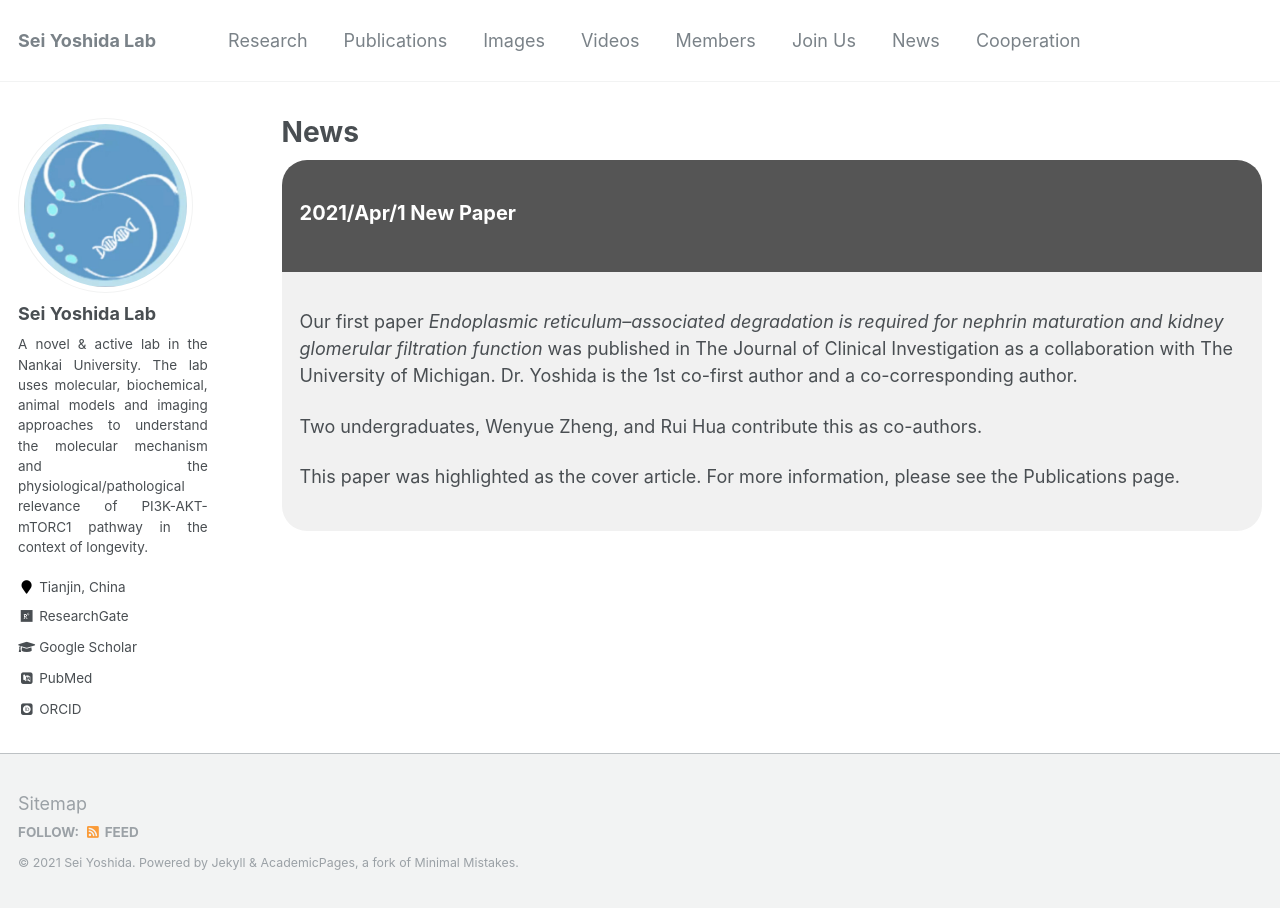
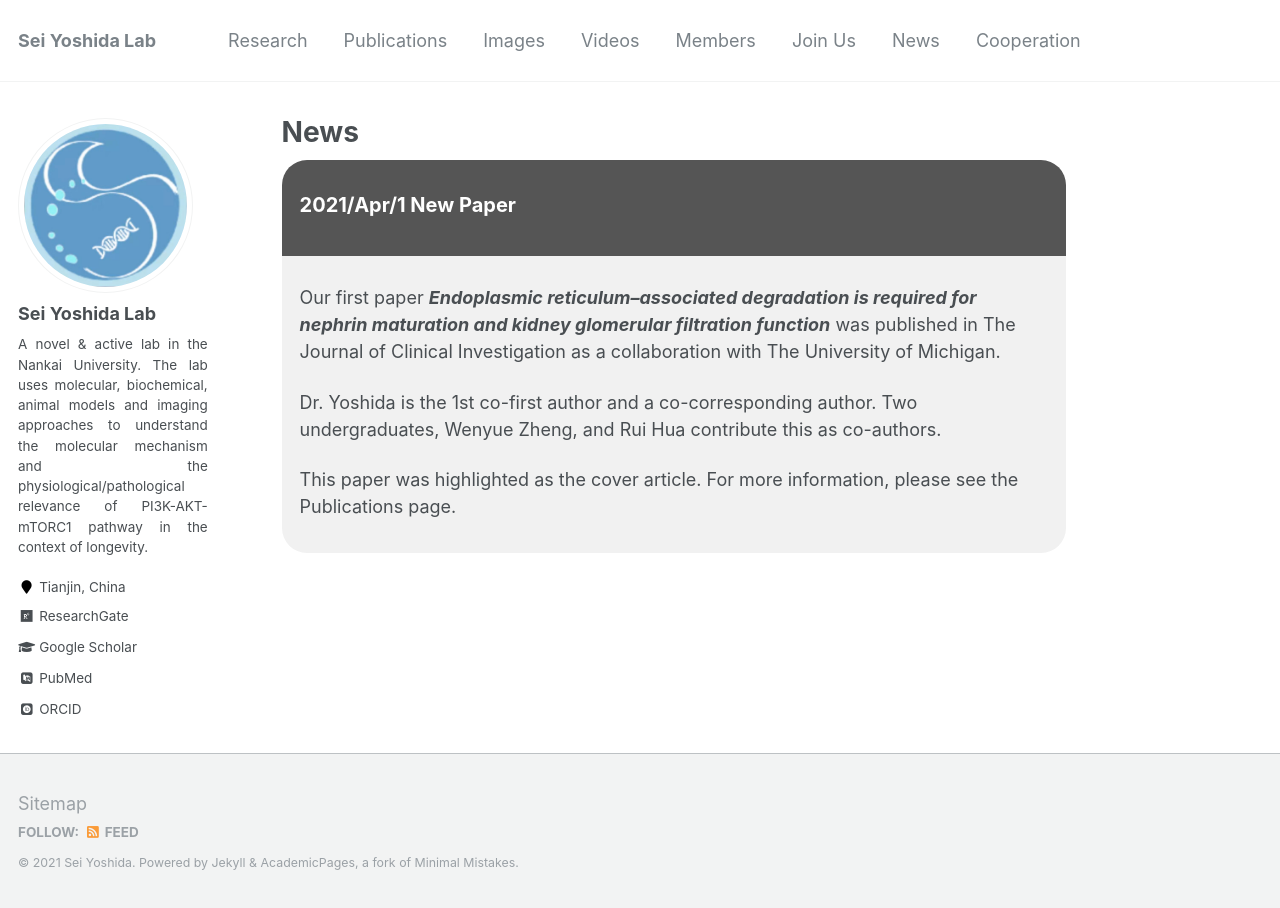
Before and after one commit to seiyoshida-lab/seiyoshida-lab.github.io, a Jekyll site: the page built from _pages/news.md, in a window 1280 px wide. Built offline with Jekyll 4.4.1, drawn with Linux system fonts in a browser that asks for light colours; some web fonts are replaced; some of the changed lines change nothing that is shown.

Commit message:
Update news.md

```diff
--- a/_pages/news.md
+++ b/_pages/news.md
@@ -11,10 +11,9 @@ author_profile: true
 <style>
 .li {
   background-color: #555;
-  width: 1000px;
   color: white;
-  padding: 18px;
-  width: 100%;
+  padding: 10px 18px;
+  width: 80%;
   border: none;
   text-align: left;
   outline: none;
@@ -24,8 +23,8 @@ author_profile: true
 
 .content {
   background-color: #f1f1f1;
-  padding:18px;
-  width: 100%;
+  padding: 10px 18px;
+  width: 80%;
   border: none;
   text-align: left;
   outline: none;
@@ -39,8 +38,8 @@ author_profile: true
 <body>
 <div class="li"><p><b>2021/Apr/1 New Paper</b></p></div>
 <div class="content">
-  <p>Our first paper <i>Endoplasmic reticulum–associated degradation is required for nephrin maturation and kidney glomerular filtration function</i> was published in The Journal of Clinical Investigation as a collaboration with The University of Michigan. Dr. Yoshida is the 1st co-first author and a co-corresponding author.</p>
-  <p>Two undergraduates, Wenyue Zheng, and Rui Hua contribute this as co-authors.</p>
+  <p>Our first paper <b><i>Endoplasmic reticulum–associated degradation is required for nephrin maturation and kidney glomerular filtration function</i></b> was published in The Journal of Clinical Investigation as a collaboration with The University of Michigan.</p>
+  <p>Dr. Yoshida is the 1st co-first author and a co-corresponding author. Two undergraduates, Wenyue Zheng, and Rui Hua contribute this as co-authors.</p>
   <p>This paper was highlighted as the cover article. For more information, please see the Publications page.</p>
 </div>
 
```
